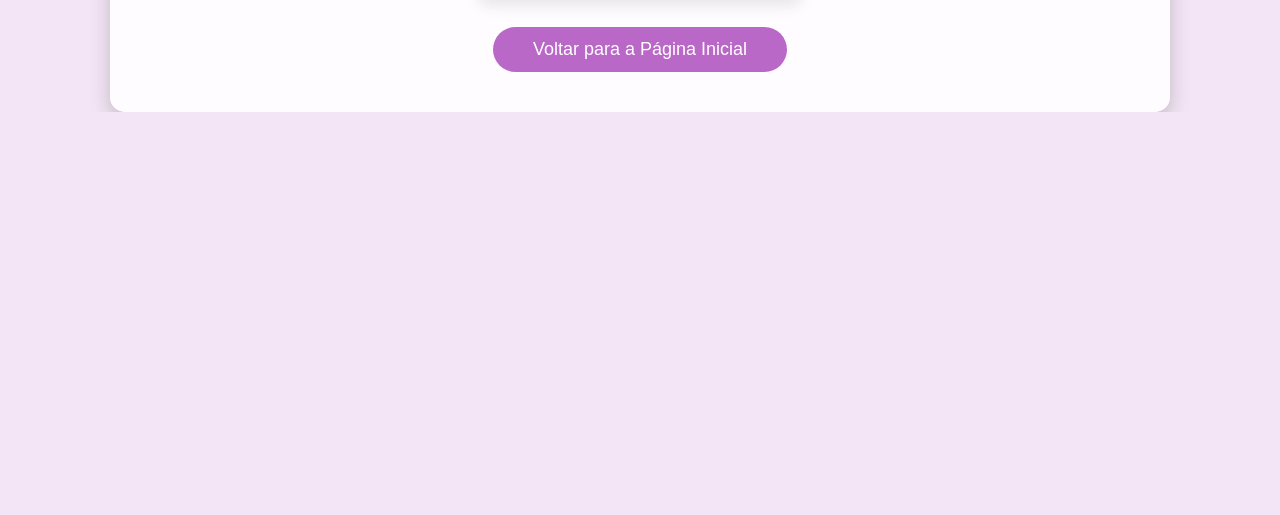
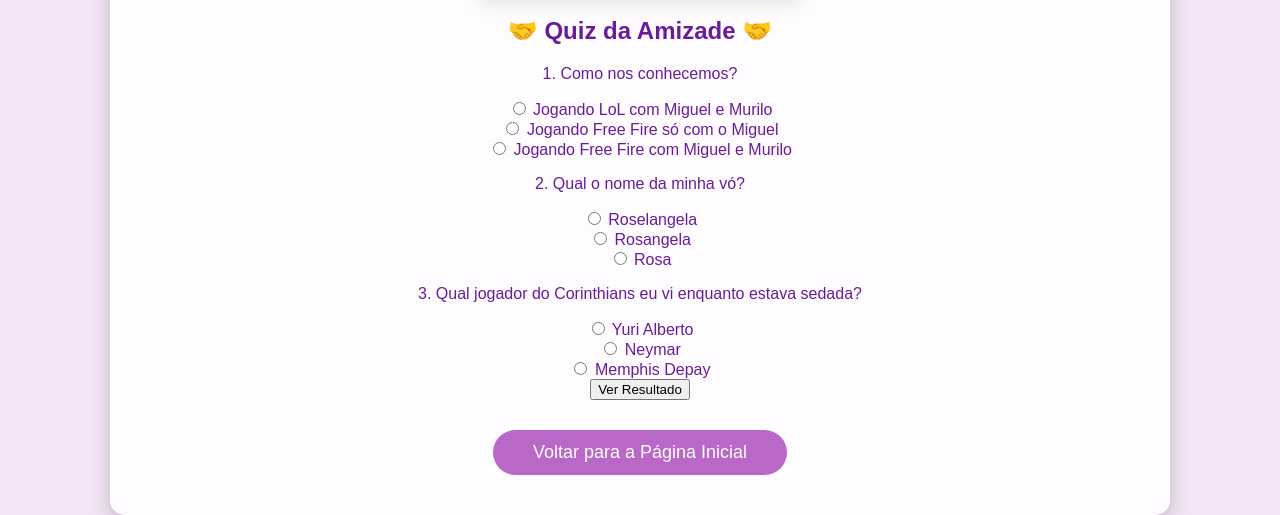
Before and after one commit to alicex2801/site-1, a plain HTML site: page segunda_pagina.html in a window 1280 px wide. Shown: the part 1506-2021 px from the top of the page. Before the commit the page ends 1618 px from the top, so only its background shows below. Drawn offline with Linux system fonts and the light colour scheme; a web font is replaced by a local one.

Commit message:
Add files via upload

```diff
--- a/segunda_pagina.html
+++ b/segunda_pagina.html
@@ -41,6 +41,43 @@
             </div>
         </div>
 
+        <!-- Quiz da Amizade -->
+        <div class="quiz-container">
+            <h2>🤝 Quiz da Amizade 🤝</h2>
+            <form id="quizForm" name="quizForm">
+                <div class="pergunta">
+                    <p>1. Como nos conhecemos?</p>
+                    <input type="radio" name="q1" value="a"> Jogando LoL com Miguel e Murilo<br>
+                    <input type="radio" name="q1" value="b"> Jogando Free Fire só com o Miguel<br>
+                    <input type="radio" name="q1" value="c"> Jogando Free Fire com Miguel e Murilo<br>
+                </div>
+
+                <div class="pergunta">
+                    <p>2. Qual o nome da minha vó?</p>
+                    <input type="radio" name="q2" value="a"> Roselangela<br>
+                    <input type="radio" name="q2" value="b"> Rosangela<br>
+                    <input type="radio" name="q2" value="c"> Rosa<br>
+                </div>
+
+                <div class="pergunta">
+                    <p>3. Qual jogador do Corinthians eu vi enquanto estava sedada?</p>
+                    <input type="radio" name="q3" value="a"> Yuri Alberto<br>
+                    <input type="radio" name="q3" value="b"> Neymar<br>
+                    <input type="radio" name="q3" value="c"> Memphis Depay<br>
+                </div>
+
+                <button type="button" onclick="verificarRespostas()">Ver Resultado</button>
+            </form>
+
+            <div id="resultadoQuiz" class="resultado"></div>
+
+            <!-- Animação final -->
+        <div id="animacaoFinal" class="animacao-final" style="display: none;">
+        <img src="imagens.meninaspng.png" alt="Meninas fazendo coração" class="imagem-coracao">
+        </div>
+
+        </div>
+
         <!-- Botão para voltar à Página Inicial -->
         <div class="button-container">
             <a href="index.html" class="button">Voltar para a Página Inicial</a>
@@ -74,6 +111,42 @@
                 container.appendChild(balao);
             }
         };
+
+        function verificarRespostas() {
+            const respostasCorretas = {
+                q1: "c", // Jogando Free Fire com Miguel e Murilo
+                q2: "a", // Roselangela
+                q3: "a"  // Yuri Alberto
+            };
+
+            let acertos = 0;
+            const form = document.forms["quizForm"];
+
+            // Verificando as respostas
+            for (let pergunta in respostasCorretas) {
+                const selecionado = form[pergunta].value;
+                if (selecionado === respostasCorretas[pergunta]) {
+                    acertos++;
+                    document.querySelector(`input[name="${pergunta}"][value="${selecionado}"]`).parentNode.style.color = 'green'; // Marca resposta certa
+                } else {
+                    document.querySelector(`input[name="${pergunta}"][value="${selecionado}"]`).parentNode.style.color = 'red'; // Marca resposta errada
+                }
+            }
+
+            // Resultado
+            const resultado = document.getElementById("resultadoQuiz");
+            const animacao = document.getElementById("animacaoFinal");
+
+            if (acertos === 3) {
+                document.body.style.backgroundColor = "#b2f2bb"; // Verde claro
+                resultado.innerHTML = "VOCÊ ACERTOU TUDO! 🥹💖";
+                if (animacao) animacao.style.display = "block";
+            } else {
+                document.body.style.backgroundColor = "#ffcccc"; // Vermelho claro
+                resultado.innerHTML = `Você acertou ${acertos} de 3. 😬 Tenta de novo!`;
+                if (animacao) animacao.style.display = "none";
+            }
+        }
     </script>
 </body>
 </html>
```
Also changed, not shown: script.js (+43 -3 lines), index.html (line endings or trailing spaces), styles.css (line endings or trailing spaces), 1 other file.
